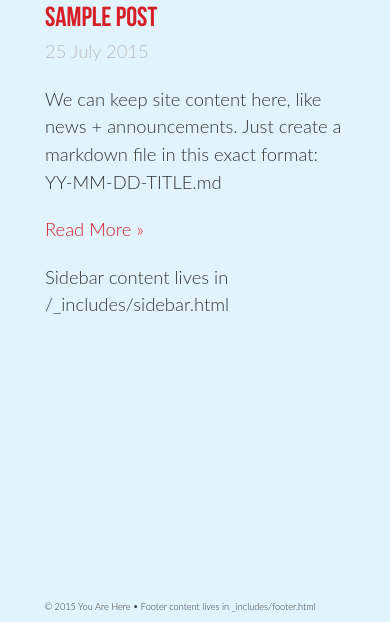
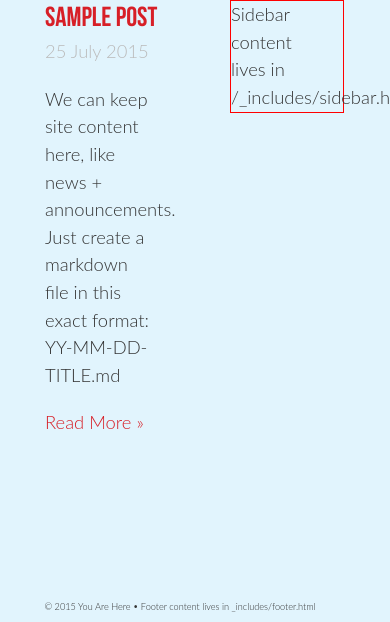
Before and after one commit to TowCenter/YouAreHere, a PHP site: page /_site/index.html in a window 390 px wide; the page is wider, and only the part inside the window is pictured. Shown: the part 262-884 px from the top of that part. Run offline with PHP 8.4, Linux system fonts and the light colour scheme; some libraries are stand-ins or nearby versions.

Commit message:
Update style.css

```diff
--- a/assets/themes/bootstrap-3/css/style.css
+++ b/assets/themes/bootstrap-3/css/style.css
@@ -408,20 +408,21 @@ header h1 {
 ================================================== */
 
 /* Smaller than standard 960 (devices and browsers) (max-width: 959px) */
-/*@media only screen and (max-width: 1200px) {
+@media only screen and (max-width: 1100px) {
  .sidebar {
-    min-width: 200px;
+    max-width: none;
+    width:38%;
     padding: 0 30px 0 0;
     border:1px solid red;
   }
   .content{
      max-width: none;
-     min-width:400px;
+     width:60%;
   }
   .row{
      max-width:none;
   }
-}*/
+}
 
 /* Tablet Portrait size to standard 960 (devices and browsers) */
 @media only screen and (min-width: 768px) and (max-width: 959px) {
```
